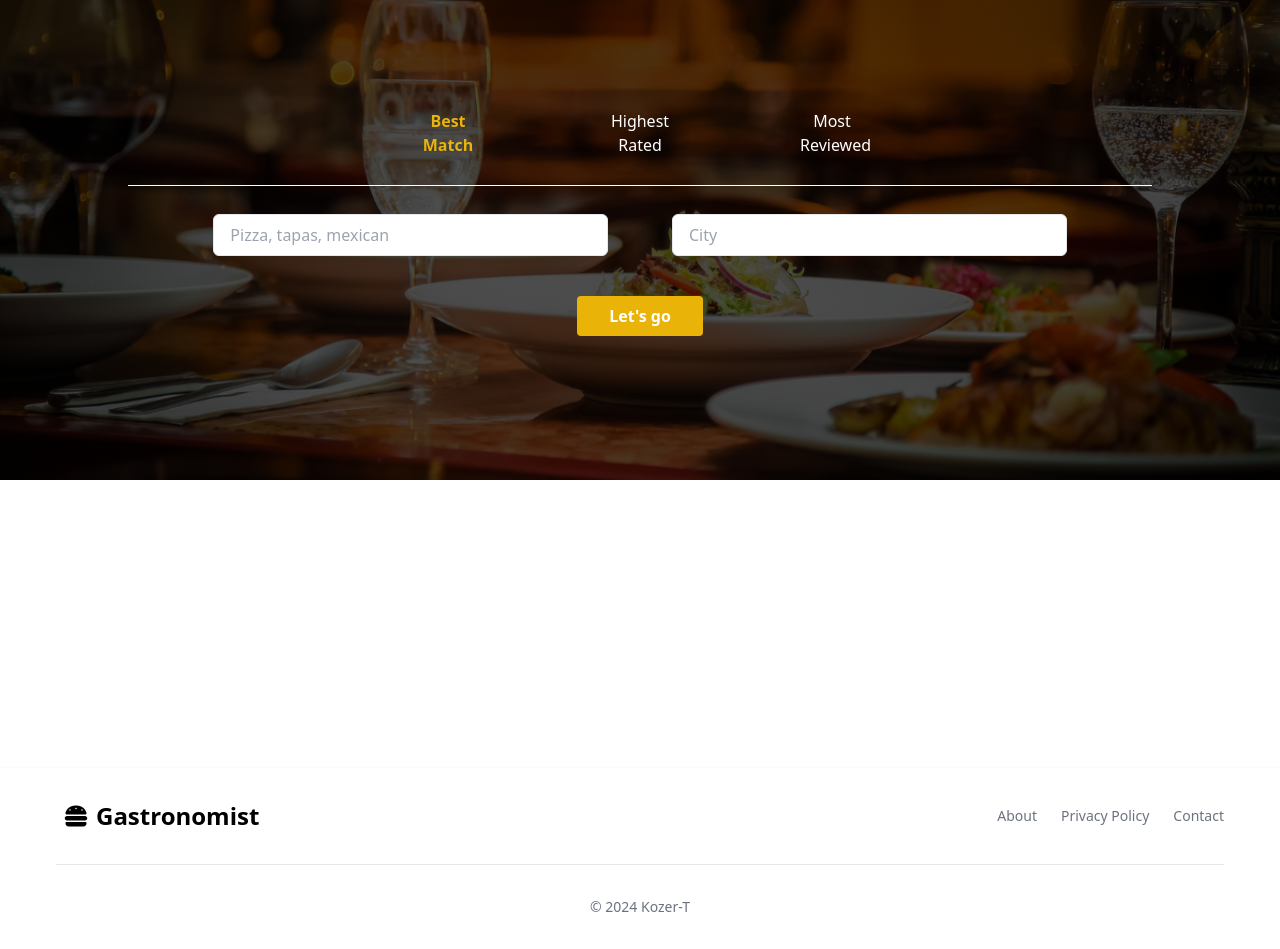
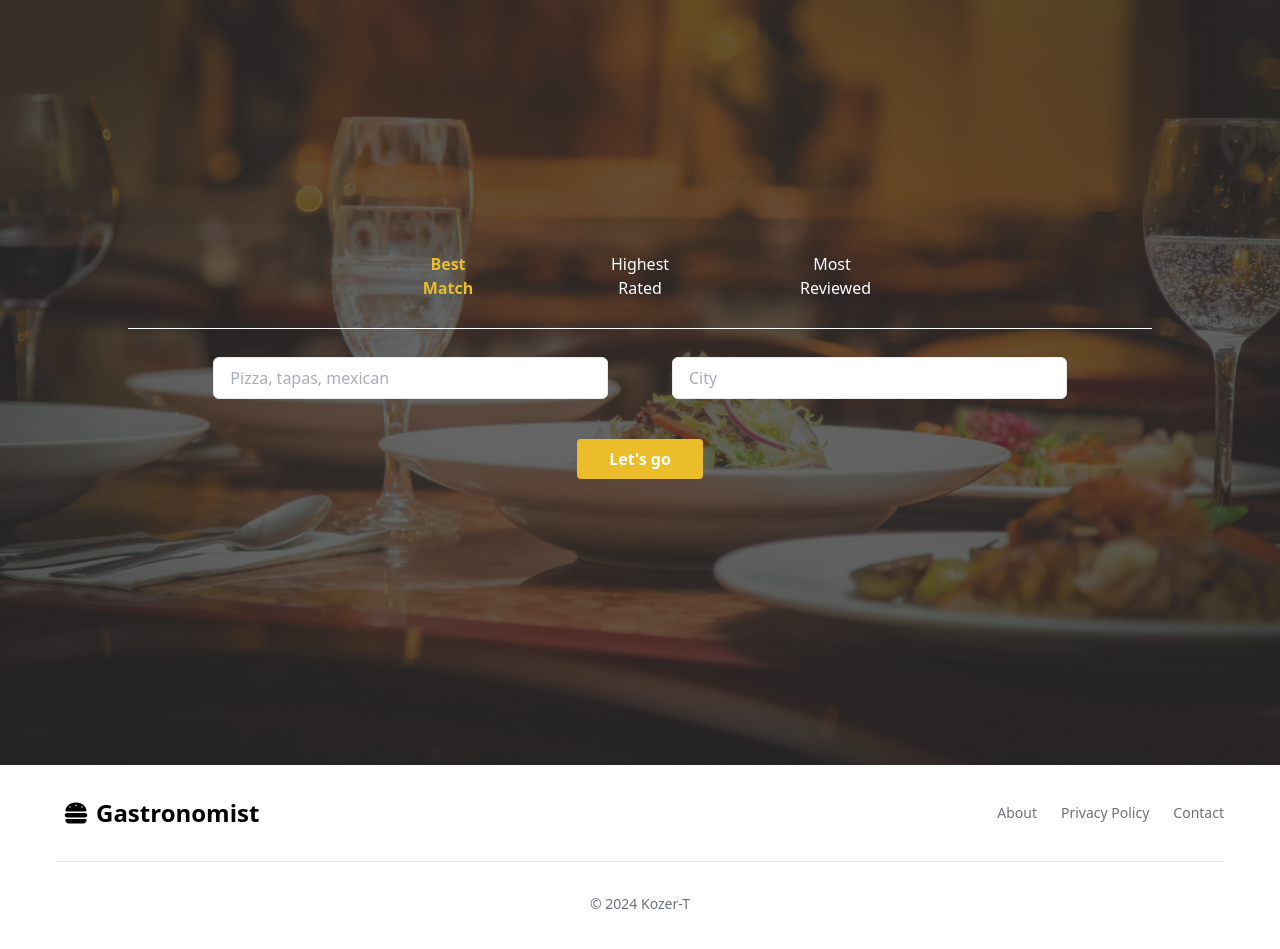
Before and after one commit to KozerT/Gastrognomist, a React (Create React App) app: page / in a window 1280 px wide. Shown: the part 91-1040 px from the top of the page. Built offline with nearby package versions, Linux system fonts and the light colour scheme.

Commit message:
style: improve SearchBar styles

```diff
--- a/src/App.js
+++ b/src/App.js
@@ -23,10 +23,10 @@ function App() {
   };
 
   return (
-    <div className="App">
+    <div className="flex flex-col min-h-screen App">
       <Header />
       <SearchBar searchYelp={searchYelp} />
-      <BusinessList businesses={businesses} />
+      {/* <BusinessList businesses={businesses} /> */}
       <Footer />
     </div>
   );
--- a/src/components/Footer.jsx
+++ b/src/components/Footer.jsx
@@ -5,7 +5,7 @@ import React from "react";
 const Footer = () => {
   return (
     <>
-      <footer className="px-10 bg-white shadow dark:bg-gray-900 mt-36 ">
+      <footer className="px-10 bg-white shadow dark:bg-gray-900 ">
         <div className="w-full max-w-screen-xl p-4 mx-auto md:py-8">
           <div className="sm:flex sm:items-center sm:justify-between">
             <a
--- a/src/components/SearchBar.jsx
+++ b/src/components/SearchBar.jsx
@@ -1,6 +1,5 @@
 import React, { useState, useEffect } from "react";
 import mainImage from "../assets/mainImage.png";
-
 import { searchBusinesses } from "../utils/yelpAPI";
 
 const SearchBar = ({ searchYelp }) => {
@@ -76,17 +75,18 @@ const SearchBar = ({ searchYelp }) => {
 
   return (
     <section
-      className="flex flex-col flex-wrap items-center justify-center bg-fixed bg-center bg-cover gap-y-7 py-36 mb-36 "
+      className="flex flex-col flex-wrap items-center justify-center h-screen bg-fixed bg-center bg-cover gap-y-7 py-36 "
       style={{
         backgroundImage: `linear-gradient(rgba(0, 0, 0, 0.7), rgba(0, 0, 0, 0.7)), url(${mainImage})`,
+        opacity: 0.86,
       }}
     >
-      <ul className="flex flex-row justify-center w-9/12 px-4 text-white gap-x-32">
+      <ul className="flex flex-row justify-center w-9/12 max-w-screen-xl px-4 text-white gap-x-32">
         {renderSortByOptions()}
       </ul>
-      <hr className="w-[80%] border-1 border-white" />
+      <hr className="w-[80%] border-1 border-white max-w-screen-xl" />
 
-      <form className="flex justify-around w-8/12 gap-16 rounded-md ">
+      <form className="flex justify-around w-8/12 max-w-screen-xl gap-16 rounded-md ">
         <input
           type="search"
           value={term}
--- a/src/components/navigation/Header.jsx
+++ b/src/components/navigation/Header.jsx
@@ -4,7 +4,7 @@ import React from "react";
 
 const Header = () => {
   return (
-    <div className="flex flex-wrap items-center justify-between px-10 py-2 text-white bg-yellow-500 ">
+    <div className="flex flex-wrap items-center justify-between px-10 py-2 text-white bg-yellow-500">
       <div className="text-2xl font-semibold">
         <FontAwesomeIcon icon={faBurger} className="mx-2" />
         <span> Gastronomist</span>
```
